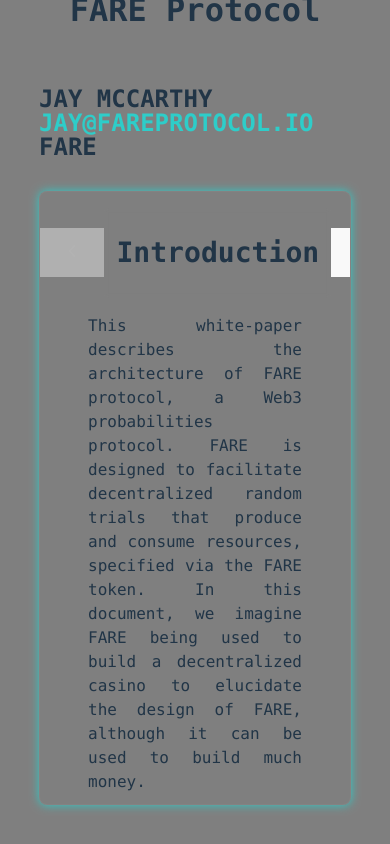
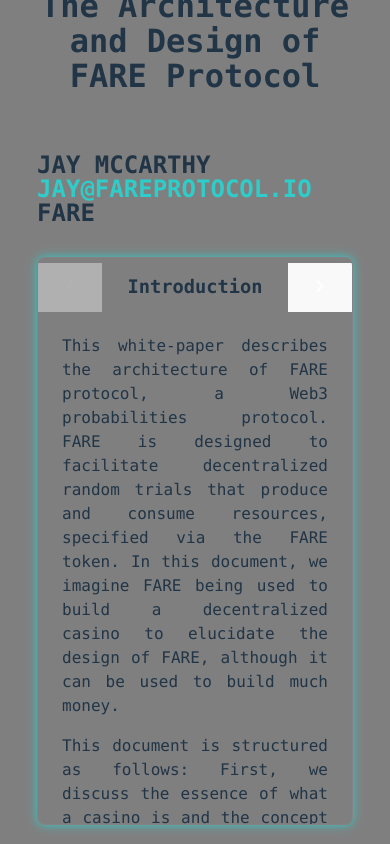
Before and after one commit to fareplay-labs/fare-protocol, a React (Vite) app: page /whitepaper in a window 390 px wide. Built offline with nearby package versions, Linux system fonts and the light colour scheme; a web font is replaced by a local one.

Commit message:
css update

```diff
--- a/src/App.css
+++ b/src/App.css
@@ -23,7 +23,7 @@
 }
 
 .page-wrapper {
-  padding: 10%;
+  padding: 10% 5% 5% 5%;
   text-align: center;
   display: flex;
   flex-direction: column;
@@ -45,10 +45,16 @@
   align-items: center;
 }
 
-@media (max-width: 1000px) {
+@media (max-width: 1600px) {
+  .content-section {
+    max-width: 80%;
+  }
+}
+
+@media (max-width: 1400px) {
   .content-section {
     width: 100%;
-    max-width: 100vw;
+    max-width: 90%;
     text-align: left;
   }
 }
--- a/src/pages/whitepaper/styles.css
+++ b/src/pages/whitepaper/styles.css
@@ -18,6 +18,12 @@
   backdrop-filter: blur(2px);
 }
 
+@media (max-width: 400px) {
+  .paper-header {
+    font-size: 16px;
+  }
+}
+
 .paper-content-wrapper {
   margin: auto;
   overflow-wrap: break-word;
@@ -29,6 +35,12 @@
 
   scrollbar-width: none; /* Firefox */
   -ms-overflow-style: none; /* IE and Edge */
+}
+
+@media (max-width: 1000px) {
+  .paper-content-wrapper {
+    padding-inline: 0;
+  }
 }
 
 .paper-content-wrapper::-webkit-scrollbar {
@@ -48,7 +60,6 @@
   display: flex;
   justify-content: space-between;
   align-items: center;
-  margin-top: 1rem;
   position: sticky;
   z-index: 2;
 }
```
